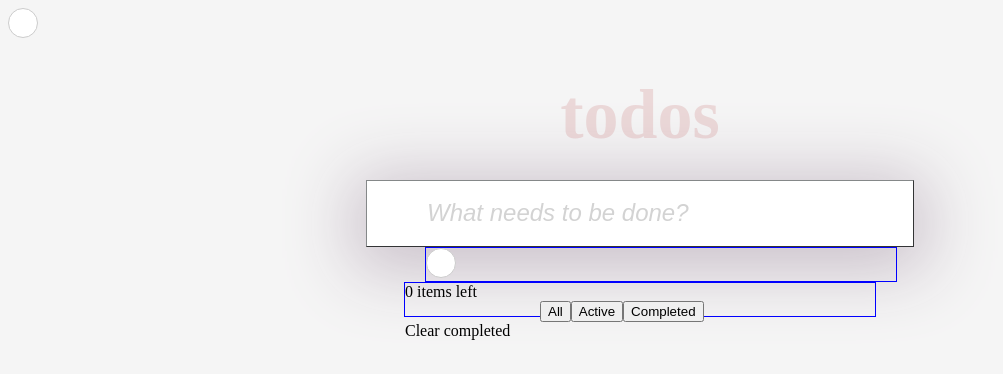
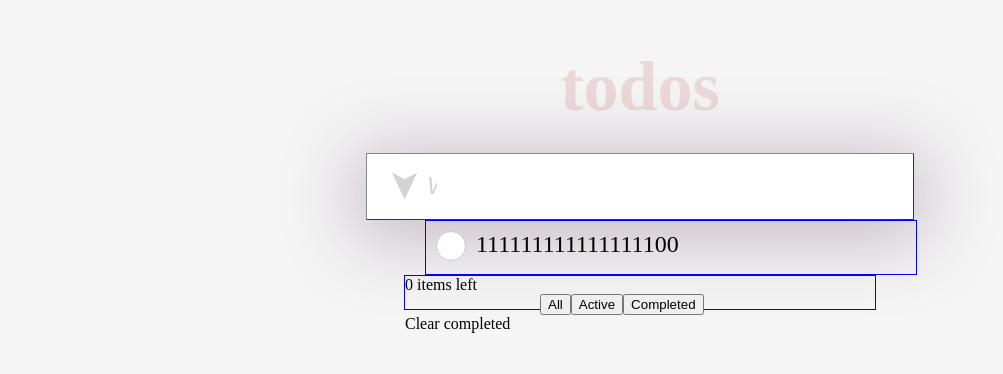
Before and after one commit to ghazaryan-artur/AngularToDo, an Angular app: page / in a window 1280 px wide. Shown: the top 374 px of the page, without its empty margins (0-1003 px from the left). Built offline with nearby package versions, Linux system fonts and the light colour scheme.

Commit message:
css Arrow

```diff
--- a/src/app/app.component.html
+++ b/src/app/app.component.html
@@ -1,2 +1 @@
-<app-example></app-example>
 <app-main></app-main>
--- a/src/app/components/example/example.component.ts
+++ b/src/app/components/example/example.component.ts
@@ -9,7 +9,6 @@ export class ExampleComponent implements OnInit {
 
   constructor() { }
 
-  ngOnInit() {
-  }
+  ngOnInit() { }
 
 }
--- a/src/app/components/main/main.component.css
+++ b/src/app/components/main/main.component.css
@@ -8,6 +8,16 @@ h1{
     font-size: 70px;
     margin-bottom: 25px;
 }
+/* input::after{
+    display: block;
+    border:red 1px solid;
+    content:'2222';
+    width: 30px;
+    height:30px;
+    left:30px;
+    top:30px;
+    position: absolute;
+} */
 .to-do-input{
     width: 470px;
     height: 33px;
@@ -19,6 +29,9 @@ h1{
     border: 1px outset #858889;
 }
 .to-do-input::placeholder{
+    width: 10px;
+    height: 65px;
+    margin:auto;
     font-style: italic;
     color: lightgrey;
 }
@@ -33,12 +46,16 @@ ul li{
     height: 33px;
     text-decoration: none;
     margin: auto;
+    padding:10px;
     border:blue solid 1px;
 }
 
 .round {
     position: relative;
+    width: 30px;
+    float:left;
 }
+
 .round label {
     background-color: #fff;
     border: 1px solid #ccc;
@@ -50,8 +67,8 @@ ul li{
     top: 0;
     width: 28px;
 }
-.round label:after {
-    border: 2px solid #fff;
+.round label::after {
+    border: 2px solid rgb(0, 151, 50);
     border-top: none;
     border-right: none;
     content: "";
@@ -67,28 +84,19 @@ ul li{
 .round input[type="checkbox"] {
    visibility: hidden;
 }
+li span {
+    margin-left:10px;
+    font-size: 24px;
+}
 
 .round input[type="checkbox"]:checked + label {
-   background-color: #66bb6a;
+   background-color: #ffffff;
    border-color: #66bb6a;
 }
 
-.round input[type="checkbox"]:checked + label:after {
+.round input[type="checkbox"]:checked + label::after {
    opacity: 1;
 }
-/* .checkbox {
-
-    margin-left: 20px;
-}
-.checkbox::before{
-    opacity:1;
-    background: green;
-    width: 10px;
-    height: 10px;
-    border:solid red 1px;
-    border-radius: 50%;
-    content: 'aaaaaaaaaaa'
-} */
 
 .deleteB{
     display: none;
@@ -111,3 +119,34 @@ footer div{
     width: 200px;
     margin: auto;
 }
+.downArrow {
+    width: 548px;
+    height: 1px;
+    margin:auto;
+}
+.downArrow div{
+    width: 30px;
+}
+
+.downArrow label {
+    position: relative;
+    top: 5px;
+    left: 3px;
+    width: 1px;
+    height: 1px;
+
+}
+.downArrow label::before {
+    display: block;
+    width: 60px;
+    height: 60px;
+    content:'\27A4';
+    /* border: red solid 1px; */
+    border-radius: 50%;
+    padding: 0 0 0px 11px;
+    box-sizing: border-box;
+    transform: rotate(90deg);
+    color: lightgray;
+    font-size: 40px;
+    margin:0;
+}
--- a/src/app/components/main/main.component.html
+++ b/src/app/components/main/main.component.html
@@ -1,15 +1,25 @@
 <div class="container">
     <h1>todos</h1>
-    <input class="to-do-input" type="text" name="todo" [(ngModel)]="inputValue" placeholder="What needs to be done?" (keyup)="addTask($event)">
+    <div class="downArrow">
+        <div>
+            <label (click)='markAll()' class="strelka-vniz"></label>
+        </div>
+    </div>
+        <input class="to-do-input" type="text" name="todo" [(ngModel)]="inputValue" placeholder="What needs to be done?" (keyup)="addTask($event)">
+
+
 </div>
 <div class="hiddenPart">
+
     <ul>
         <ng-container *ngFor='let item of taskArray, let i = index'>
+
             <li *ngIf='item.completed == shownStatus || showAll'>
                 <div class="round">
-                    <input [checked]='item.completed' (change)="markComplete(taskArray, i)" class="checkbox" type="checkbox" [id]="'checkbox' + i">{{item.name}}
-                    <label (click)="showMEBabe(i)" for="checkbox"></label>
+                    <input [checked]='item.completed' (change)="markComplete(taskArray, i)" class="checkbox" type="checkbox" [id]="'checkbox' + i">
+                    <label [for]="'checkbox' + i"></label>
                 </div>
+                <span>{{item.name}}</span>
                 <button class="deleteB" (click)="deleteTask(i, taskArray)">&#10006;</button>
             </li>
         </ng-container>
--- a/src/app/components/main/main.component.ts
+++ b/src/app/components/main/main.component.ts
@@ -9,7 +9,7 @@ import { Component, OnInit  } from '@angular/core';
 })
 export class MainComponent implements OnInit {
   public inputValue:string = '';
-  public taskArray : Array<any> = [{name:1, completed:false}];
+  public taskArray : Array<any> = [{name:111111111111111111, completed:false}];
   public shownStatus:boolean = false;
   public showAll:boolean = true;
   public completedCount: number = 0;
@@ -58,13 +58,11 @@ export class MainComponent implements OnInit {
       return !item.completed;
     });
   }
+  markAll(){
+    console.log('hello');
+  }
   console(){
     console.log(this.taskArray);
   }
-  showMEBabe(i){
-    console.log('hello');
-    console.log(i);
-    let cls = document.getElementsByClassName('checkbox');
-    console.log(cls);
-  }
+
 }
```
